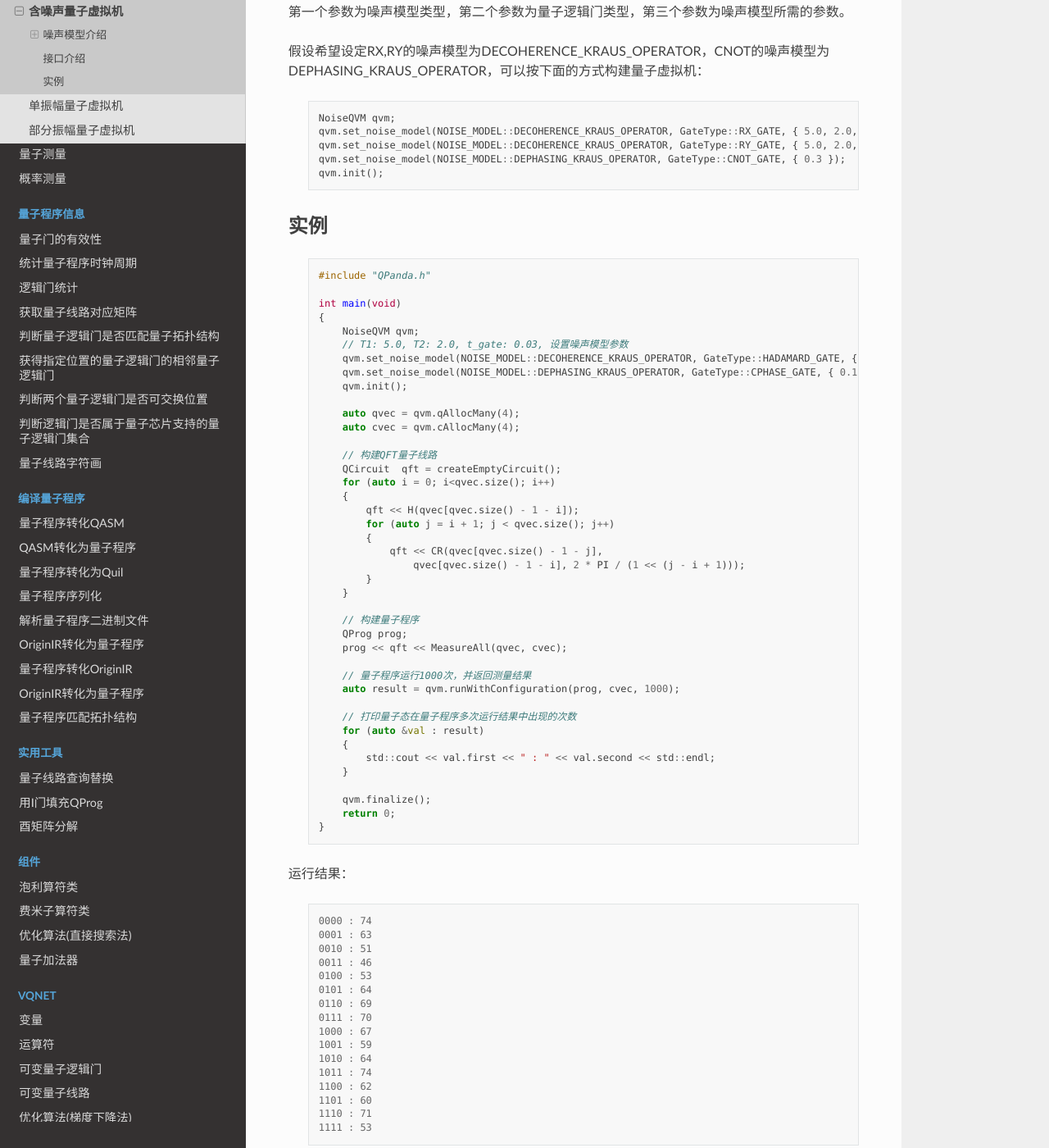
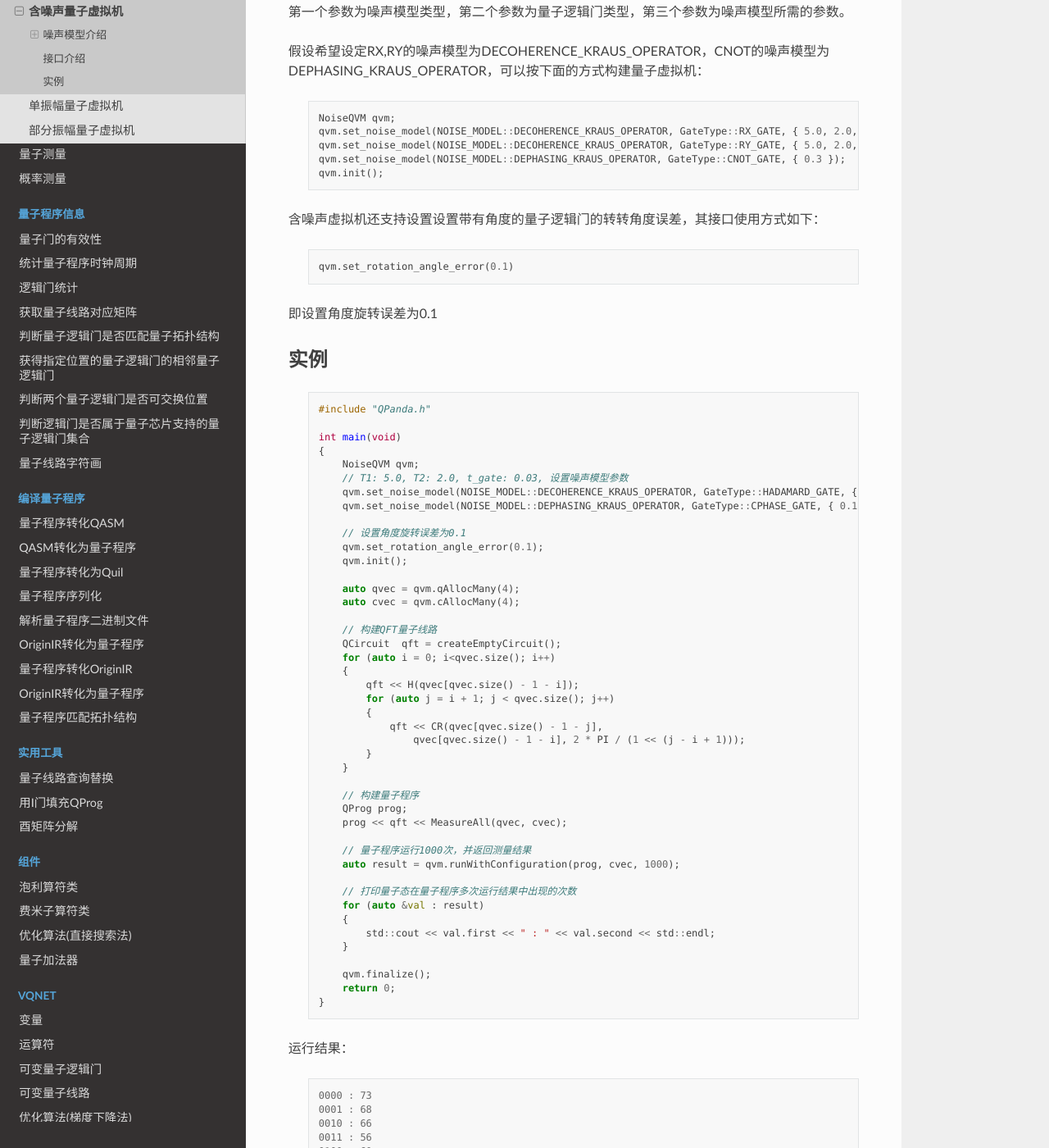
Before and after one commit to OriginQ/QPanda-tutorial, a Sphinx documentation site: the page built from source/NoiseQVM.rst, in a window 1280 px wide and 1400 px high, scrolled down 2723 px. Shown: the whole window at 82% size. Built offline with Sphinx 7.4.7 and the Read the Docs theme 2.0.0, drawn with Linux system fonts in a browser that asks for light colours; pages that are not in the unit, such as notebooks, are missing from menus.

Commit message:
<fix> 添加噪声虚拟机旋转角度误差接口介绍

```diff
--- a/source/NoiseQVM.rst
+++ b/source/NoiseQVM.rst
@@ -122,6 +122,14 @@ PHASE_DAMPING_OPRATOR是相位阻尼噪声模型，它的kraus算符和表示方
         qvm.set_noise_model(NOISE_MODEL::DEPHASING_KRAUS_OPERATOR, GateType::CNOT_GATE, { 0.3 });
         qvm.init();
 
+含噪声虚拟机还支持设置设置带有角度的量子逻辑门的转转角度误差，其接口使用方式如下：
+
+    .. code-block:: c
+
+        qvm.set_rotation_angle_error(0.1)
+
+即设置角度旋转误差为0.1
+
 实例
 ----------------
 
@@ -135,6 +143,9 @@ PHASE_DAMPING_OPRATOR是相位阻尼噪声模型，它的kraus算符和表示方
             // T1: 5.0, T2: 2.0, t_gate: 0.03, 设置噪声模型参数
             qvm.set_noise_model(NOISE_MODEL::DECOHERENCE_KRAUS_OPERATOR, GateType::HADAMARD_GATE, { 5.0, 2.0, 0.03 });
             qvm.set_noise_model(NOISE_MODEL::DEPHASING_KRAUS_OPERATOR, GateType::CPHASE_GATE, { 0.1 });
+
+            // 设置角度旋转误差为0.1
+            qvm.set_rotation_angle_error(0.1);
             qvm.init();
 
             auto qvec = qvm.qAllocMany(4);
@@ -174,19 +185,19 @@ PHASE_DAMPING_OPRATOR是相位阻尼噪声模型，它的kraus算符和表示方
 
     .. code-block:: c
 
-        0000 : 74
-        0001 : 63
-        0010 : 51
-        0011 : 46
-        0100 : 53
+        0000 : 73
+        0001 : 68
+        0010 : 66
+        0011 : 56
+        0100 : 60
         0101 : 64
-        0110 : 69
-        0111 : 70
-        1000 : 67
-        1001 : 59
+        0110 : 56
+        0111 : 62
+        1000 : 56
+        1001 : 72
         1010 : 64
-        1011 : 74
-        1100 : 62
-        1101 : 60
-        1110 : 71
-        1111 : 53
+        1011 : 66
+        1100 : 58
+        1101 : 58
+        1110 : 55
+        1111 : 66
```
